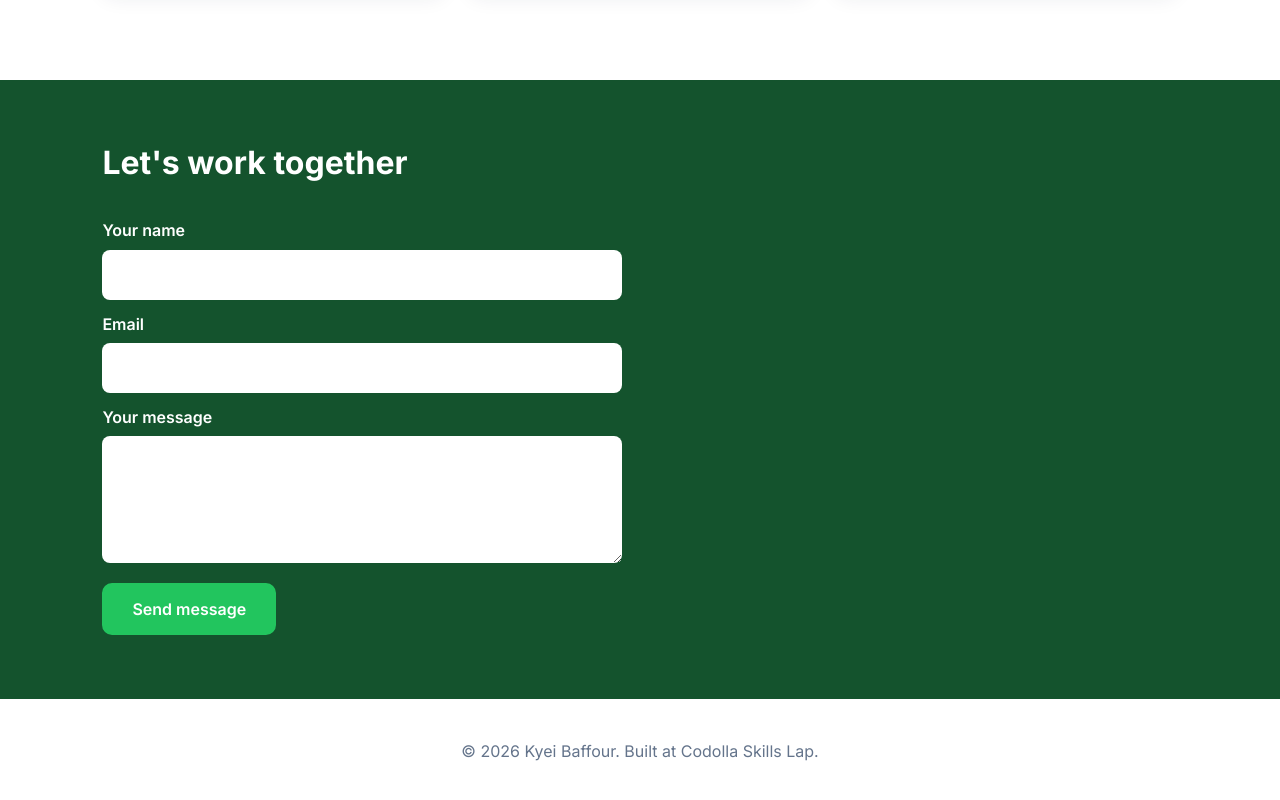
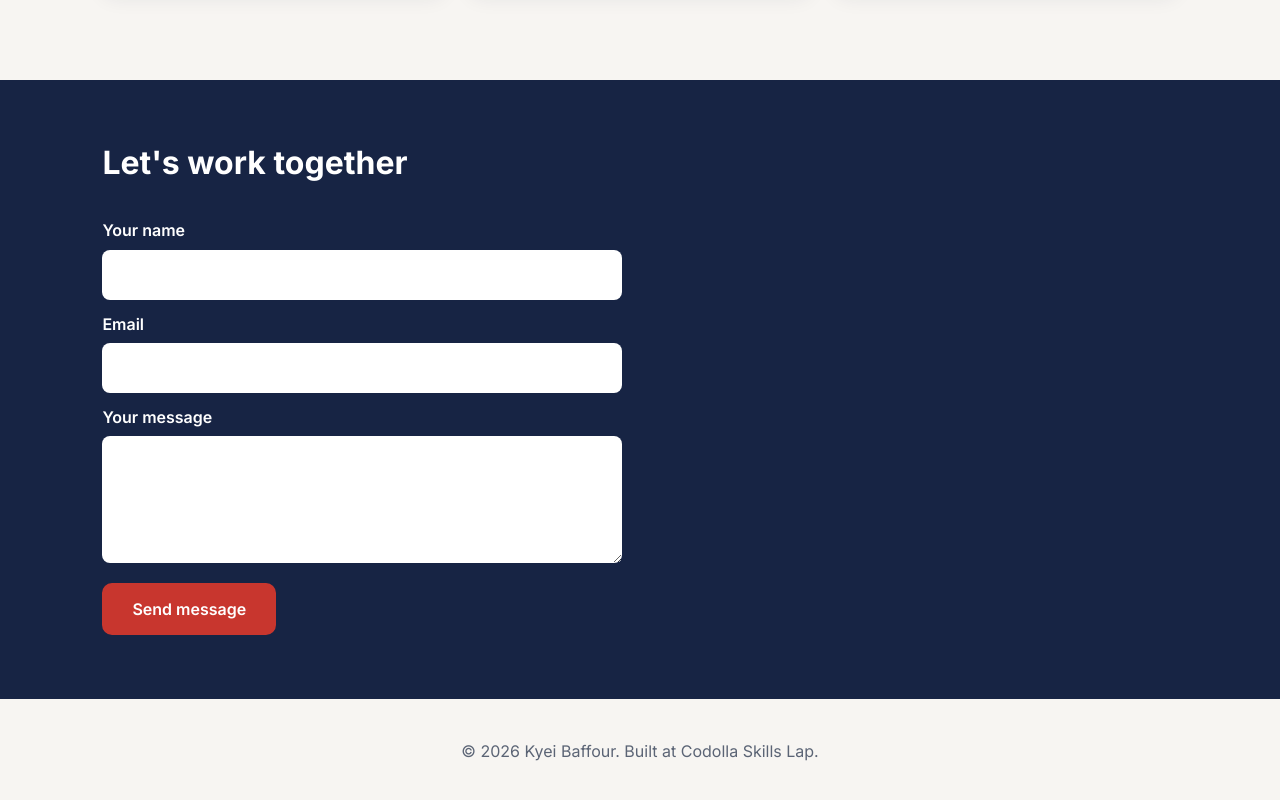
Before and after one commit to Kyei-seth/PORTFOLIO, a plain HTML site: page index.html in a window 1280 px wide. Shown: the part 1458-2258 px from the top of the page. Drawn offline with Linux system fonts and the light colour scheme.

Commit message:
Update CSS variables for theme colors

```diff
--- a/style.css
+++ b/style.css
@@ -1,8 +1,8 @@
-:root {
-    --navy: #14532D;
-    --coral: #22C55E;
-    --cream: #FFFFFF;
-    --grey: #64748B;
+:root{
+    --navy: #172444;
+    --coral: #c8362e;
+    --cream: #f7f5f2;
+    --grey: #5b6475;
 }
 
 *{
```
